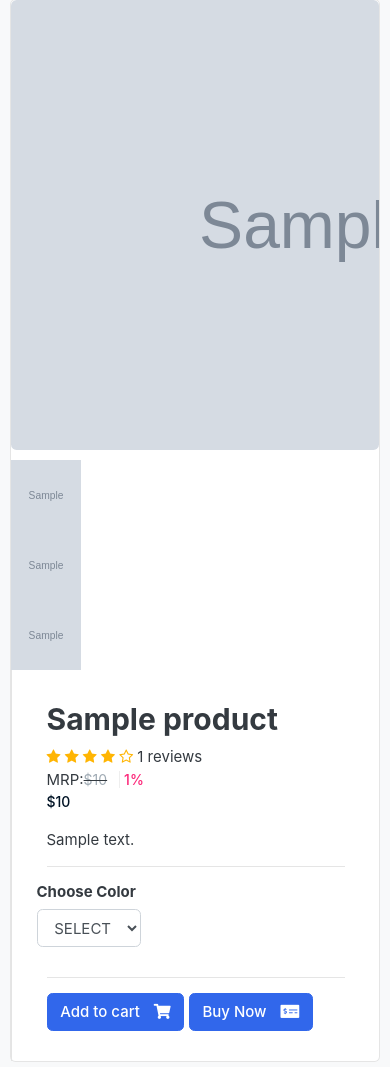
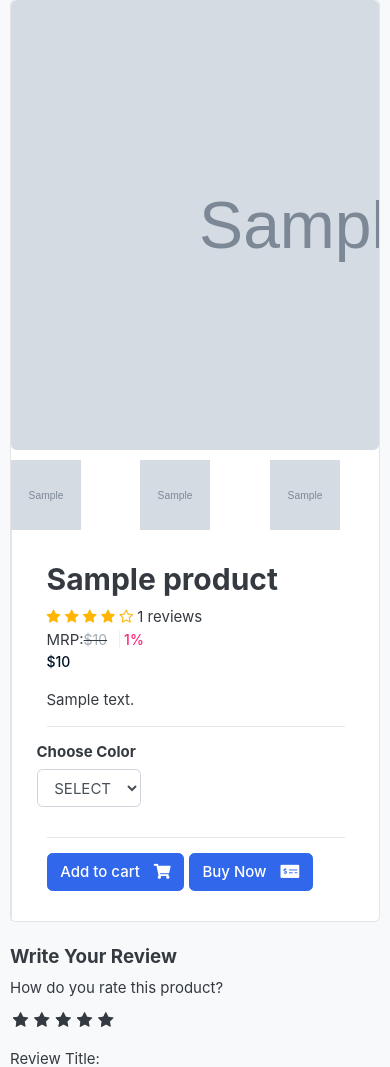
Before and after one commit to fasnap/ecommerce, a Django app: a page that uses templates/store/product_detail.html in a window 390 px wide. Shown: the part 204-1271 px from the top of the page. Run offline with Django 3.2, Linux system fonts and the light colour scheme; tables that the repository leaves empty hold one stand-in row (values such as "Sample post"); grey boxes marked "Sample" are stand-in pictures; some libraries are stand-ins or nearby versions; some web fonts are replaced.

Commit message:
offer colour changed

```diff
--- a/templates/home.html
+++ b/templates/home.html
@@ -33,20 +33,22 @@
 <div class="container">
 <div class="row">
 	{% for product in products %}
-		<div class="col-md-3">
+		<div class="col-md-3 col-6">
 			<div class="card card-product-grid"style="text-align: center; height: 300px">
 				<a href="{{product.get_url}}" class="img-wrap"> <img src="{{product.product_image1.url}}"> </a>
 				<figcaption class="info-wrap">
 				<a href="{{product.get_url}}" class="title" >{{product.product_name}}</a>
 
-					<div class="price mt-1">₹{{product.price}} {% if product.offer %} <small>{{product.offer}}%</small>{% else %} {% endif %}</div> <!-- price-wrap.// -->
+					<div class="price mt-1">₹{{product.price}} {% if product.offer %} <small class="text-success">{{product.offer}}%</small>{% else %} {% endif %}</div> <!-- price-wrap.// -->
 
 						<div class="action">
+
 						<a href="{{ product.get_url }}" class="add-to-cart btn btn-white btn-default" style="background-color: rgb(165, 94, 94);">
 							View Details
 							<span class="ajaxcart-loader icon-spin2 animate-spin"></span>
 							<span class="ajaxcart-added icon-ok"></span>
 						</a>
+
 						</div>
 					<!--<div class="action">
 						<a href="{% url 'place_order'  %}" class="add-to-cart btn btn-primary btn-default">
--- a/templates/store/product_detail.html
+++ b/templates/store/product_detail.html
@@ -14,23 +14,23 @@
 <!-- ============================ COMPONENT 1 ================================= -->
 <div class="card">
 	<div class="row no-gutters">
-		<aside class="col-md-6">
+		<aside class="col-md-6 ">
 <article class="gallery-wrap">
 	<div class="img-big-wrap">
 	   <a href="#"><img src="{{single_product.product_image1.url}}" class="zoom-image"></a>
 	</div> <!-- img-big-wrap.// -->
 	<div class="row">
-		<div class="col-md-3">
+		<div class="col-md-3 col-4">
 
 			<a href="#"><img src="{{single_product.product_image1.url}}" class="small-image" height=100px></a>
 
 		</div>
-		<div class="col-md-3">
+		<div class="col-md-3 col-4">
 
 			<a href="#"><img src="{{single_product.product_image2.url}}" class="small-image" height=100px></a>
 
 		</div>
-		<div class="col-md-3">
+		<div class="col-md-3 col-4">
 
 			<a href="#"><img src="{{single_product.product_image3.url}}" class="small-image" height=100px></a>
 
--- a/templates/store/store.html
+++ b/templates/store/store.html
@@ -89,7 +89,7 @@
 <div class="row">
 {% if products %}
     {% for product in products %}
-	<div class="col-md-4">
+	<div class="col-md-4 col-6">
 		<figure class="card card-product-grid">
 			<div class="img-wrap">
 
@@ -104,7 +104,7 @@
 
 					<div class="d-flex justify-content-center"> <span style="color: rgba(101,119,134,0.62);font-size: 14px;font-weight: 400;  line-height: 20px;   margin-right: 0.25rem;">MRP:<del>${{product.actual_price}}</del></span>
 						<span class="price"  style="color: #001325; font-size: 14px;font-weight: 500;line-height: 20px;">${{product.price}}</span>
-						<span class="price" style="color: #fc2779;margin-left: 4px;padding-left: 4px;font-size: 16px;font-weight: 600;border-left: 1px solid #eeeeee;font-size: 14px;font-weight: 500;line-height: 20px;">{{product.offer}}%</span>
+						<span class="price text-success" style="margin-left: 4px;padding-left: 4px;font-size: 16px;font-weight: 600;border-left: 1px solid #eeeeee;font-size: 14px;font-weight: 500;line-height: 20px;">{{product.offer}}%</span>
 					</div>
 						{% else %}
 					<div class="d-flex justify-content-center">
```
